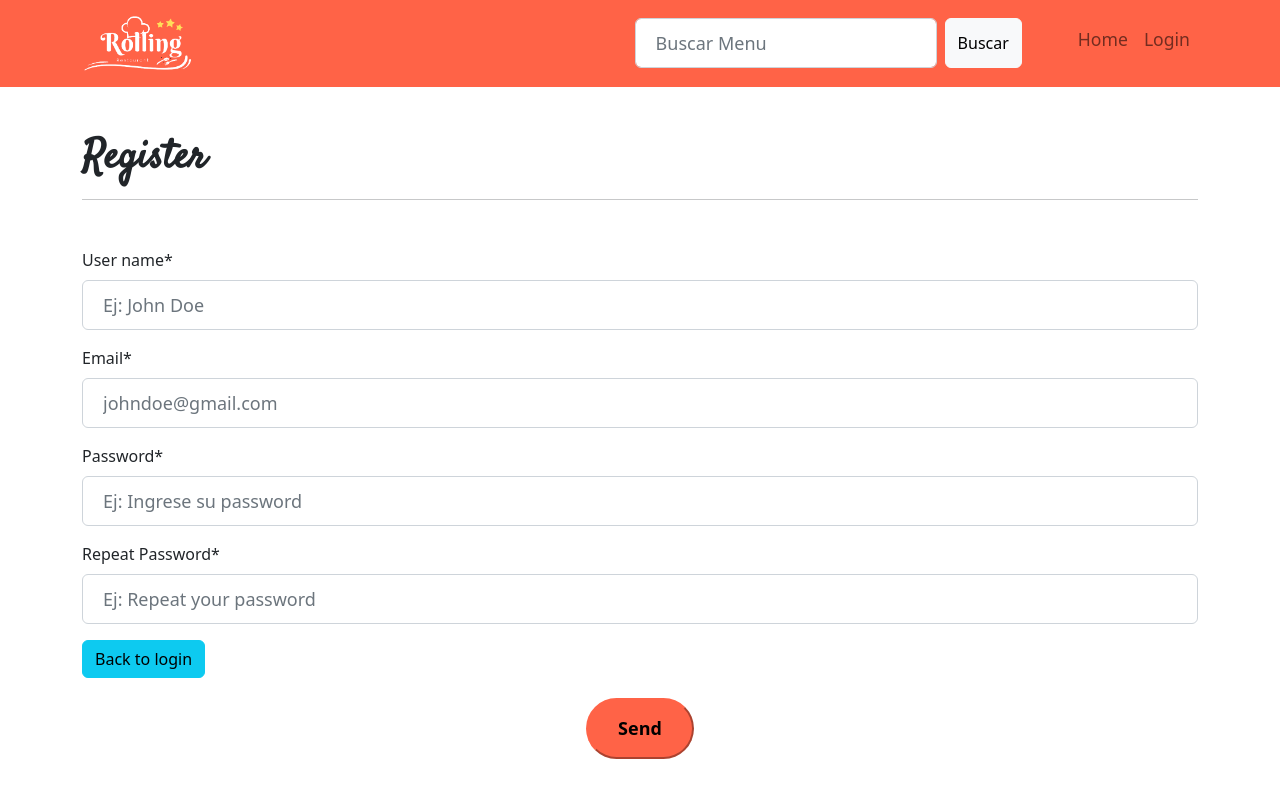
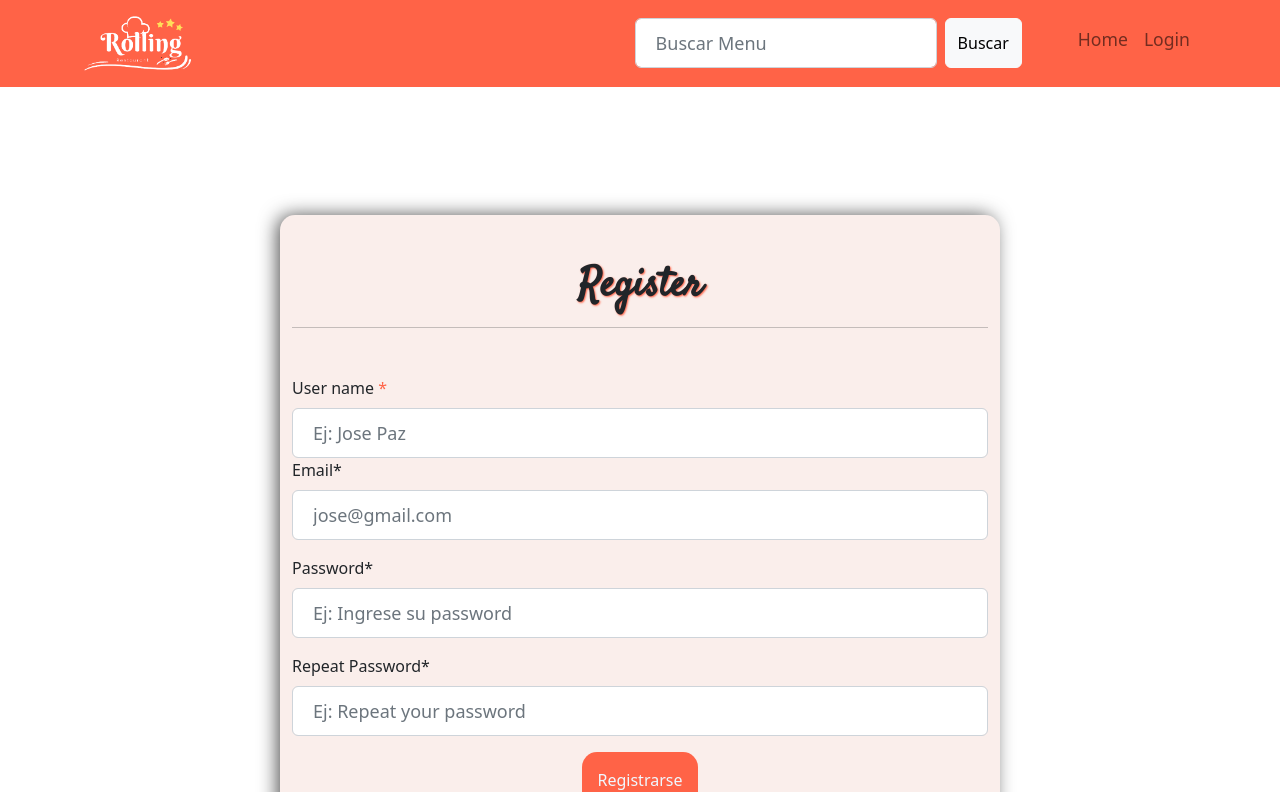
Before and after one commit to ruizemanuel/Rolling-Restaurant-Frontend, a React (Create React App) app: page /auth/register in a window 1280 px wide. Shown: the top 792 px of the page. Built offline with nearby package versions, Linux system fonts and the light colour scheme; no server answers.

Commit message:
cambie el register y agregue validaciones

```diff
--- a/src/components/views/register/Register.js
+++ b/src/components/views/register/Register.js
@@ -4,6 +4,7 @@ import { Link, useNavigate } from "react-router-dom";
 import Swal from "sweetalert2";
 import axios from "../../../config/axiosInit";
 import emailjs from '@emailjs/browser';
+import "./register.css"
 
 
 const Register = ({ setLoggedUser }) => {
@@ -12,11 +13,27 @@ const Register = ({ setLoggedUser }) => {
   const [errorMessage, setErrorMessage] = useState('');
   const URL = process.env.REACT_APP_API_HAMBURGUESERIA_USUARIO
 
+
+  const handleResetValidation = () => {
+    form.current.classList.remove('was-validated');
+  };
+
+
   const handleChange = (event) => {
     const name = event.target.name;
     const value = event.target.value;
+
+    handleResetValidation();
+
+    if (name === "name" && /[^a-zA-Z\s]/.test(value)) {
+      setErrorMessage("No se permiten números o símbolos como nombre de usuario");
+    } else {
+      setErrorMessage("");
+    }
+
     setInputs((values) => ({ ...values, [name]: value }));
   };
+
   //useNavigate
   const navigate = useNavigate();
 
@@ -27,7 +44,20 @@ const Register = ({ setLoggedUser }) => {
   const handleSubmit = async (e) => {
     e.preventDefault();
     console.log(inputs);
-    //Valido los campos
+
+    //validar los campos usando las validaciones de Bootstrap
+    const isValidForm = form.current.checkValidity();
+    form.current.classList.add('was-validated');
+
+    if (!isValidForm) {
+      return;
+
+    }
+    if (inputs.password !== inputs.passwordrep) {
+      setErrorMessage("Las contraseñas no coinciden");
+      setError(true);
+      return;
+    }
 
     //Envio los datos para guardarlos
     const newUser = {
@@ -39,13 +69,6 @@ const Register = ({ setLoggedUser }) => {
       activo: true
     };
     try {
-      /* const res = await fetch(`${URL}/register`, {
-            method: "POST",
-            headers: {
-              "Content-Type": "application/json",
-            },
-            body: JSON.stringify(newUser),
-          }); */
       const res = await axios.post(`${URL}/register`, newUser);
       console.log(res);
       if (res.status === 201) {
@@ -74,30 +97,34 @@ const Register = ({ setLoggedUser }) => {
 
   return (
     <div>
-      <Container className="py-5">
-        <h1>Register</h1>
+      <Container className="registerContainer py-5">
+        <h1 className="text-center">Register</h1>
         <hr />
         <Form className="my-5" onSubmit={handleSubmit} ref={form}>
-          <Form.Group className="mb-3" controlId="formBasicUserName">
-            <Form.Label>User name*</Form.Label>
+          <Form.Group controlId="formBasicUserName">
+            <Form.Label>User name <span>*</span></Form.Label>
             <Form.Control
               type="text"
-              placeholder="Ej: John Doe"
-              minLength= '5'
-              maxLength='20'
+              placeholder="Ej: Jose Paz"
+              minLength="5"
+              maxLength="40"
               name="name"
               required
               value={inputs.name || ""}
               onChange={(e) => handleChange(e)}
+              isInvalid={inputs.name && /[^a-zA-Z\s]/.test(inputs.name)}
             />
+            <Form.Control.Feedback type="invalid">
+              No se permiten números o simbolos como nombre de usuario
+            </Form.Control.Feedback>
           </Form.Group>
           <Form.Group className="mb-3" controlId="formBasicEmail">
             <Form.Label>Email*</Form.Label>
             <Form.Control
-              type="text"
-              placeholder="johndoe@gmail.com"
-              minLength= '5'
-              maxLength='30'
+              type="email"
+              placeholder="jose@gmail.com"
+              minLength='5'
+              maxLength='45'
               name="email"
               required
               value={inputs.email || ""}
@@ -109,7 +136,7 @@ const Register = ({ setLoggedUser }) => {
             <Form.Control
               type="password"
               placeholder="Ej: Ingrese su password"
-              minLength= '5'
+              minLength='5'
               maxLength='18'
               name="password"
               required
@@ -123,22 +150,29 @@ const Register = ({ setLoggedUser }) => {
             <Form.Control
               type="password"
               placeholder="Ej: Repeat your password"
-              minLength= '5'
+              minLength='5'
               maxLength='18'
               name="passwordrep"
               required
               value={inputs.passwordrep || ""}
               onChange={(e) => handleChange(e)}
             />
+            {inputs.passwordrep &&
+              inputs.password !== inputs.passwordrep && (
+                <Form.Control.Feedback type="invalid">
+                  Las contraseñas no coinciden
+                </Form.Control.Feedback>
+              )}
+
           </Form.Group>
 
+          <div className="text-center">
+            <button className="btnRegister">Registrarse</button>
+          </div>
 
-          <Link to="/auth/login" className="btn btn-info text-decoration-none">
+          <Link to="/auth/login" className="backHomeLink">
             Back to login
           </Link>
-          <div className="text-center">
-            <button className="btn-primary">Send</button>
-          </div>
         </Form>
         {error ? (
           <Alert variant="danger" onClick={() => setError(false)} dismissible>
--- /dev/null
+++ b/src/components/views/register/register.css
@@ -0,0 +1,34 @@
+/* LOGIN */
+.registerContainer {
+    margin: 8rem auto;
+    box-shadow: -4px -1px 19px -2px rgba(0, 0, 0, 0.72);
+    -webkit-box-shadow: -4px -1px 19px -2px rgba(0, 0, 0, 0.72);
+    -moz-box-shadow: -4px -1px 19px -2px rgba(0, 0, 0, 0.72);
+    border-radius: 15px;
+    width: 45rem;
+    max-width: 90vw;
+    background-color: #faeeeb;
+}
+
+.registerContainer h1 {
+    text-shadow: 1px 1px 2px #FF6347;
+}
+
+.btnRegister {
+    background-color: #FF6347;
+    border: none;
+    border-radius: 15px;
+    padding: 1rem;
+    color: aliceblue;
+}
+
+.btnRegister:hover {
+    transform: scale(1.1);
+    transition: all 0.25s ease;
+    background-color: #ff4b2c;
+}
+
+.backHomeLink {
+    font-weight: 500;
+    color: #3763f3;
+}
```
Lines whose indentation alone changed are shown as unchanged.
